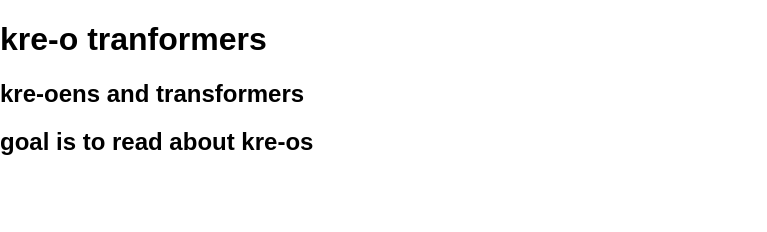
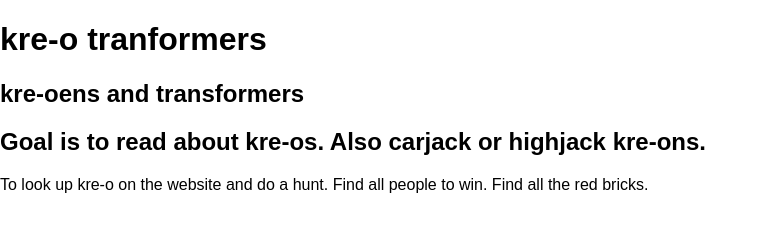
Before and after one commit to kre-0/kre-o-logo, a plain HTML site: page index.html in a window 1280 px wide. Shown: the whole page, without its empty margins (0-767 px from the left). Drawn offline with Linux system fonts and the light colour scheme.

Commit message:
Update index.html

```diff
--- a/index.html
+++ b/index.html
@@ -5,13 +5,14 @@
     <title>Kre-o-logo by kre-0</title>
     <meta name="viewport" content="width=device-width, initial-scale=1">
     <link rel="stylesheet" type="text/css" href="stylesheets/normalize.css" media="screen">
-    <link href='https://fonts.googleapis.com/css?family=Open+Sans:400,700' rel='stylesheet' type='text/css'>
+    <link ref='https://fonts.googleapis.com/css?family=Open+Sans:400,700' rel='stylesheet' type='text/css'>
     <link rel="stylesheet" type="text/css" href="stylesheets/stylesheet.css" media="screen">
     <link rel="stylesheet" type="text/css" href="stylesheets/github-light.css" media="screen">
   </head>
   <body>
     <h1>kre-o tranformers</h1>
   <h2>kre-oens and transformers</h2>
-   <h2>goal is to read about kre-os</h2>
-  </body>
-</html>
+  <h2>Goal is to read about kre-os. Also carjack or highjack kre-ons.</h2>
+   <p>To look up kre-o on the website and do a hunt. Find all people to win. Find all the red bricks.</p>
+ </body>
+ </html>
```
